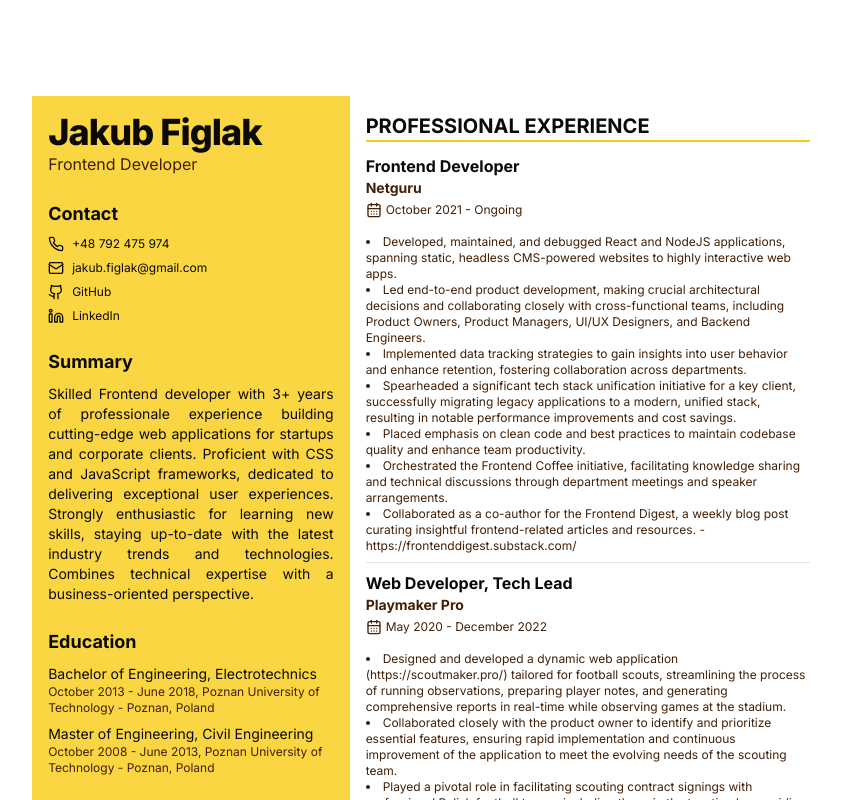
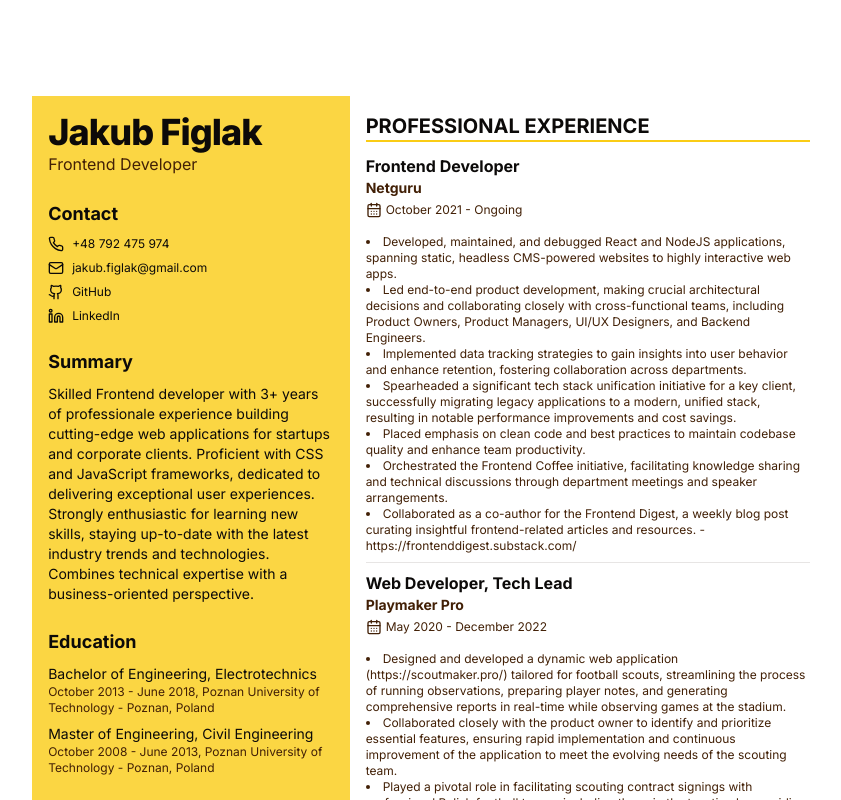
Before and after one commit to jakubfiglak/resume, a Next.js app: page / in a window 1280 px wide. Shown: the top 800 px of the page, without its empty margins (211-1052 px from the left). Built offline with nearby package versions, Linux system fonts and the light colour scheme.

Commit message:
feat: do not justify

```diff
--- a/app/components/resume.tsx
+++ b/app/components/resume.tsx
@@ -59,7 +59,7 @@ export const Resume = () => {
           </section>
           <section>
             <h2 className="text-lg font-bold mb-2">Summary</h2>
-            <p className="text-sm text-justify">
+            <p className="text-sm">
               Skilled Frontend developer with 3+ years of professionale
               experience building cutting-edge web applications for startups and
               corporate clients. Proficient with CSS and JavaScript frameworks,
```
